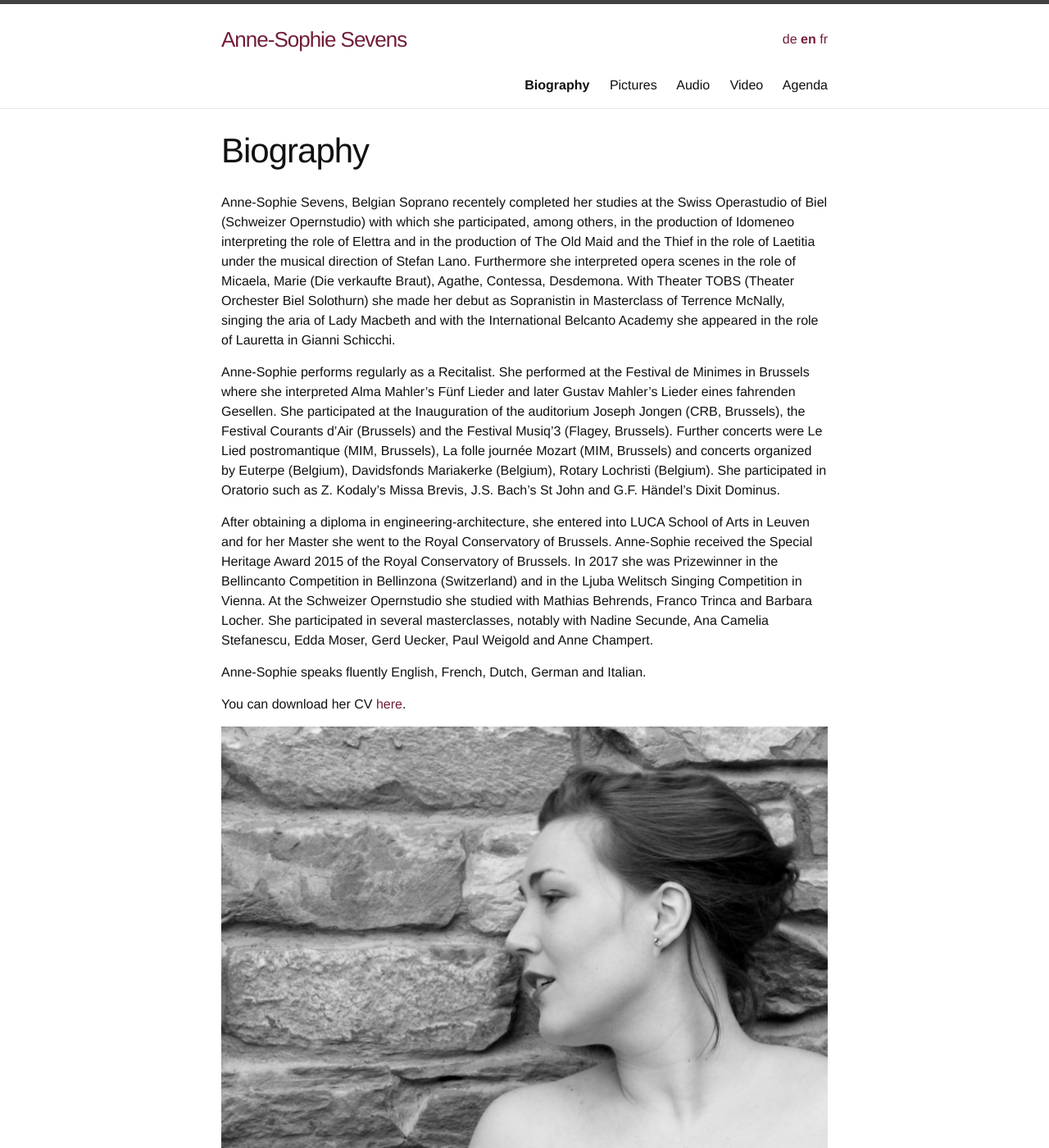
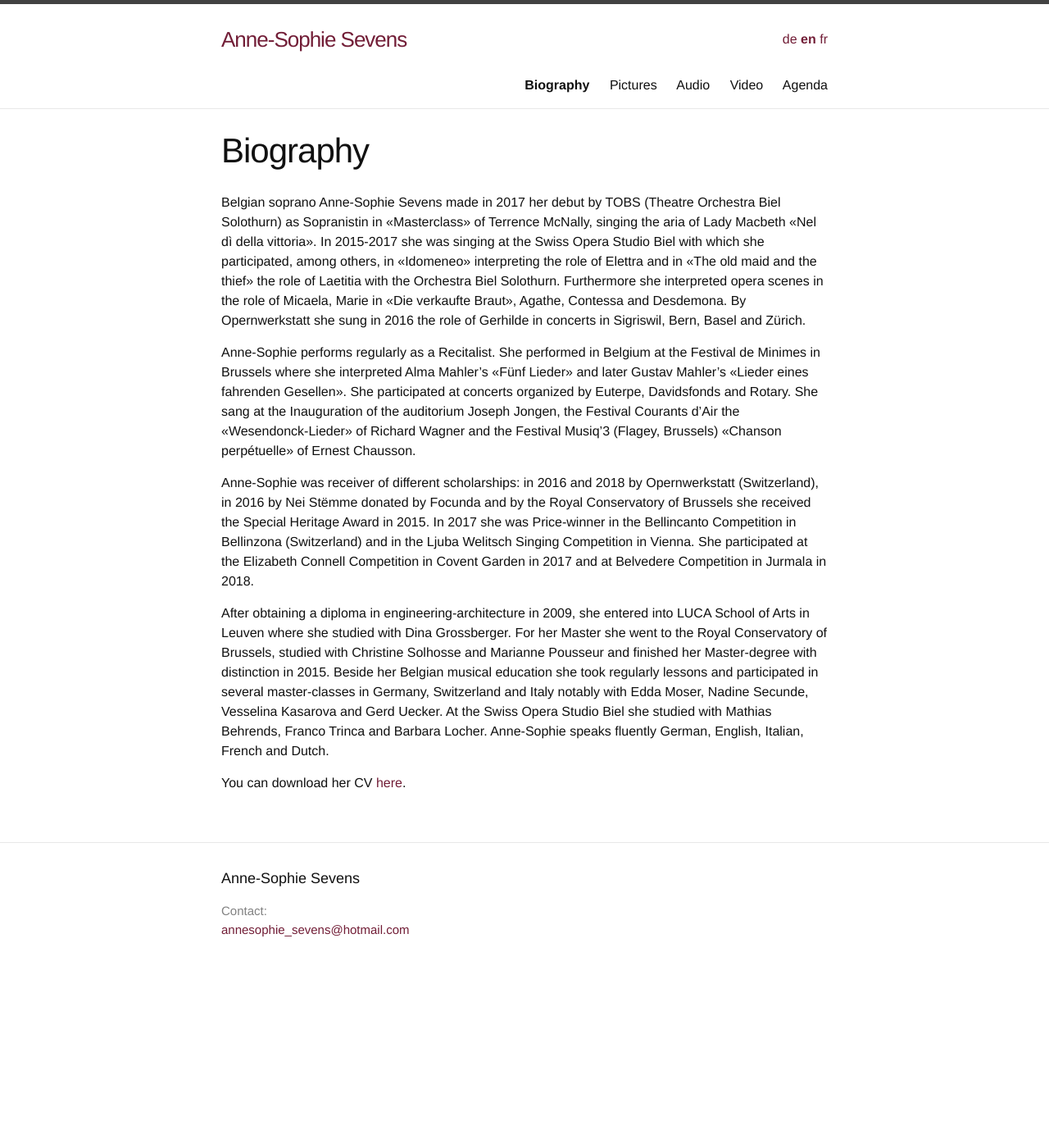
Before and after one commit to annesophie-sevens/annesophie-sevens.github.io, a Jekyll site: the page built from biography-en.md, in a window 1280 px wide and 1400 px high. Shown: the whole window at 82% size. Built offline with Jekyll 4.4.1, drawn with Linux system fonts in a browser that asks for light colours.

Commit message:
Update biography-en.md

```diff
--- a/biography-en.md
+++ b/biography-en.md
@@ -6,16 +6,15 @@
 ref: biography
 
 ---
-Anne-Sophie Sevens, Belgian Soprano recentely completed her studies at the Swiss Operastudio of Biel (Schweizer Opernstudio) with which she participated, among others, in the production of Idomeneo interpreting the role of Elettra and in the production of The Old Maid and the Thief in the role of Laetitia under the musical direction of Stefan Lano. Furthermore she interpreted opera scenes in the role of Micaela, Marie (Die verkaufte Braut), Agathe, Contessa, Desdemona.
-With Theater TOBS (Theater Orchester Biel Solothurn) she made her debut as Sopranistin in Masterclass of Terrence McNally, singing the aria of Lady Macbeth and with the International Belcanto Academy she appeared in the role of Lauretta in Gianni Schicchi.
+Belgian soprano Anne-Sophie Sevens made in 2017 her debut by TOBS (Theatre Orchestra Biel Solothurn) as Sopranistin in «Masterclass» of Terrence McNally, singing the aria of Lady Macbeth «Nel dì della vittoria». In 2015-2017 she was singing at the Swiss Opera Studio Biel with which she participated, among others, in «Idomeneo» interpreting the role of Elettra and in «The old maid and the thief» the role of Laetitia with the Orchestra Biel Solothurn. Furthermore she interpreted opera scenes in the role of Micaela, Marie in «Die verkaufte Braut», Agathe, Contessa and Desdemona. By Opernwerkstatt she sung in 2016 the role of Gerhilde in concerts in Sigriswil, Bern, Basel and Zürich.
 
-Anne-Sophie performs regularly as a Recitalist. She performed at the Festival de Minimes in Brussels where she interpreted Alma Mahler’s Fünf Lieder and later Gustav Mahler’s Lieder eines fahrenden Gesellen. She participated at the Inauguration of the auditorium Joseph Jongen (CRB, Brussels), the Festival Courants d’Air (Brussels) and the Festival Musiq’3 (Flagey, Brussels). Further concerts were Le Lied postromantique (MIM, Brussels), La folle journée Mozart (MIM, Brussels) and concerts organized by Euterpe (Belgium), Davidsfonds Mariakerke (Belgium), Rotary Lochristi (Belgium). She participated in Oratorio such as Z. Kodaly’s Missa Brevis, J.S. Bach’s St John and G.F. Händel’s Dixit Dominus.
+Anne-Sophie performs regularly as a Recitalist. She performed in Belgium at the Festival de Minimes in Brussels where she interpreted Alma Mahler’s «Fünf Lieder» and later Gustav Mahler’s «Lieder eines fahrenden Gesellen». She participated at concerts organized by Euterpe, Davidsfonds and Rotary. She sang at the Inauguration of the auditorium Joseph Jongen, the Festival Courants d’Air the «Wesendonck-Lieder» of Richard Wagner and the Festival Musiq’3 (Flagey, Brussels) «Chanson perpétuelle» of Ernest Chausson.
 
-After obtaining a diploma in engineering-architecture, she entered into LUCA School of Arts in Leuven and for her Master she went to the Royal Conservatory of Brussels. Anne-Sophie received the Special Heritage Award 2015 of the Royal Conservatory of Brussels. In 2017 she was Prizewinner in the Bellincanto Competition in Bellinzona (Switzerland) and in the Ljuba Welitsch Singing Competition in Vienna.
-At the Schweizer Opernstudio she studied with Mathias Behrends, Franco Trinca and Barbara Locher. She participated in several masterclasses, notably with Nadine Secunde, Ana Camelia Stefanescu, Edda Moser, Gerd Uecker, Paul Weigold and Anne Champert.
+Anne-Sophie was receiver of different scholarships: in 2016 and 2018 by Opernwerkstatt (Switzerland), in 2016 by Nei Stëmme donated by Focunda and by the Royal Conservatory of Brussels she received the Special Heritage Award in 2015.
+In 2017 she was Price-winner in the Bellincanto Competition in Bellinzona (Switzerland) and in the Ljuba Welitsch Singing Competition in Vienna. She participated at the Elizabeth Connell Competition in Covent Garden in 2017 and at Belvedere Competition in Jurmala in 2018.
 
-Anne-Sophie speaks fluently English, French, Dutch, German and Italian.
+After obtaining a diploma in engineering-architecture in 2009, she entered into LUCA School of Arts in Leuven where she studied with Dina Grossberger. For her Master she went to the Royal Conservatory of Brussels, studied with Christine Solhosse and Marianne Pousseur and finished her Master-degree with distinction in 2015. Beside her Belgian musical education she took regularly lessons and participated in several master-classes in Germany, Switzerland and Italy notably with Edda Moser, Nadine Secunde, Vesselina Kasarova and Gerd Uecker. At the Swiss Opera Studio Biel she studied with Mathias Behrends, Franco Trinca and Barbara Locher. Anne-Sophie speaks fluently German, English, Italian, French and Dutch.
+
+
 
 You can download her CV [here]({{ site.baseurl }}/assets/CV.pdf).
-
-![](assets/a2.jpg)
```
